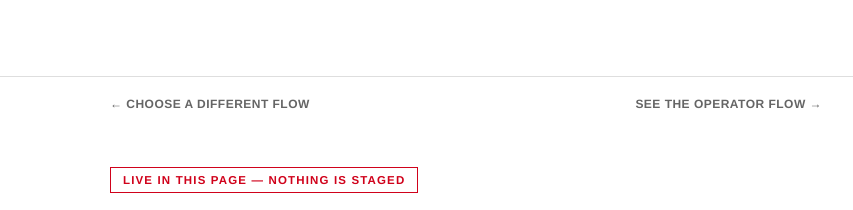
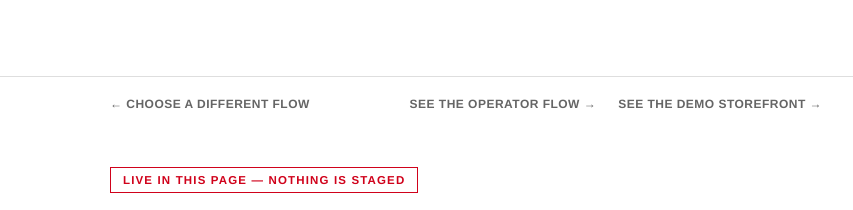
Before and after one commit to anonceleb/Ship2MyID, a website: page consumer-flow.html in a window 1280 px wide. Shown: the top 210 px of the page, 174-1027 px from the left. Drawn offline with Linux system fonts and the light colour scheme.

Commit message:
Link the demo storefront from every flow, not just the merchant console
storefront-demo.html was only reachable from a note buried in the
merchant console's Integration tab. Add it to index.html's footer and
to the topnav "see the other flow" links on consumer-flow.html,
operator-flow.html, and merchant-console.html, so it's discoverable
from wherever a reader lands first.

Co-Authored-By: Claude Haiku 4.5 <noreply@anthropic.com>

```diff
--- a/consumer-flow.html
+++ b/consumer-flow.html
@@ -33,9 +33,10 @@
   .topbar{display:flex; align-items:center; padding:22px clamp(20px,5vw,72px); border-bottom:1px solid var(--divider);}
   .topbar img{height:32px; width:auto; display:block;}
 
-  .topnav{max-width:760px; margin:0 auto; padding:20px 24px 0; display:flex; justify-content:space-between; align-items:center;}
+  .topnav{max-width:760px; margin:0 auto; padding:20px 24px 0; display:flex; justify-content:space-between; align-items:center; flex-wrap:wrap; gap:10px;}
   .topnav a{font-size:12px; letter-spacing:.04em; text-transform:uppercase; font-weight:600; color:var(--ink-soft); text-decoration:none;}
   .topnav a:hover{color:var(--ink);}
+  .topnav .group{display:flex; gap:22px;}
 
   .wrap{max-width:760px; margin:0 auto; padding:0 24px 140px;}
 
@@ -210,7 +211,10 @@
 <div class="topbar"><img src="./assets/logo-large.png" alt="Ship2MyID"></div>
 <div class="topnav">
   <a href="./index.html">← Choose a different flow</a>
-  <a href="./operator-flow.html">See the operator flow →</a>
+  <div class="group">
+    <a href="./operator-flow.html">See the operator flow →</a>
+    <a href="./storefront-demo.html">See the demo storefront →</a>
+  </div>
 </div>
 <div class="wrap">
 
```
Also changed, not shown: index.html (+1 -0 lines), merchant-console.html (+1 -0 lines), operator-flow.html (+6 -2 lines).
